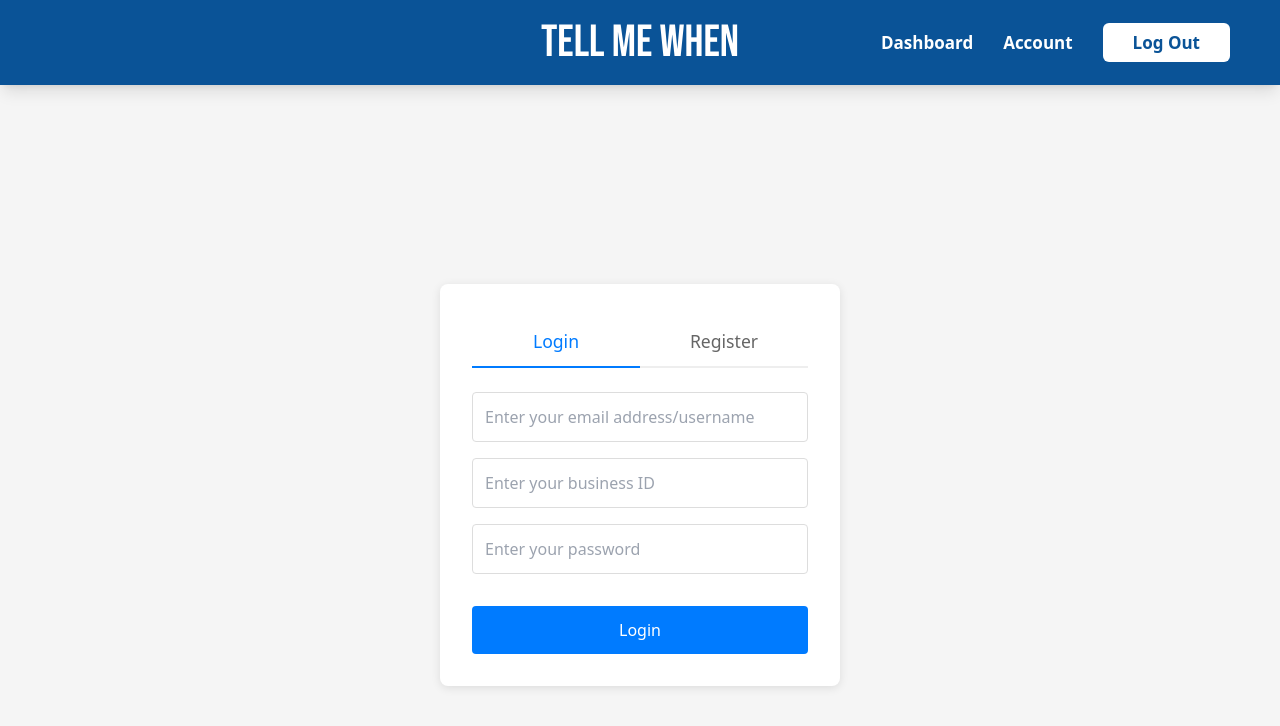
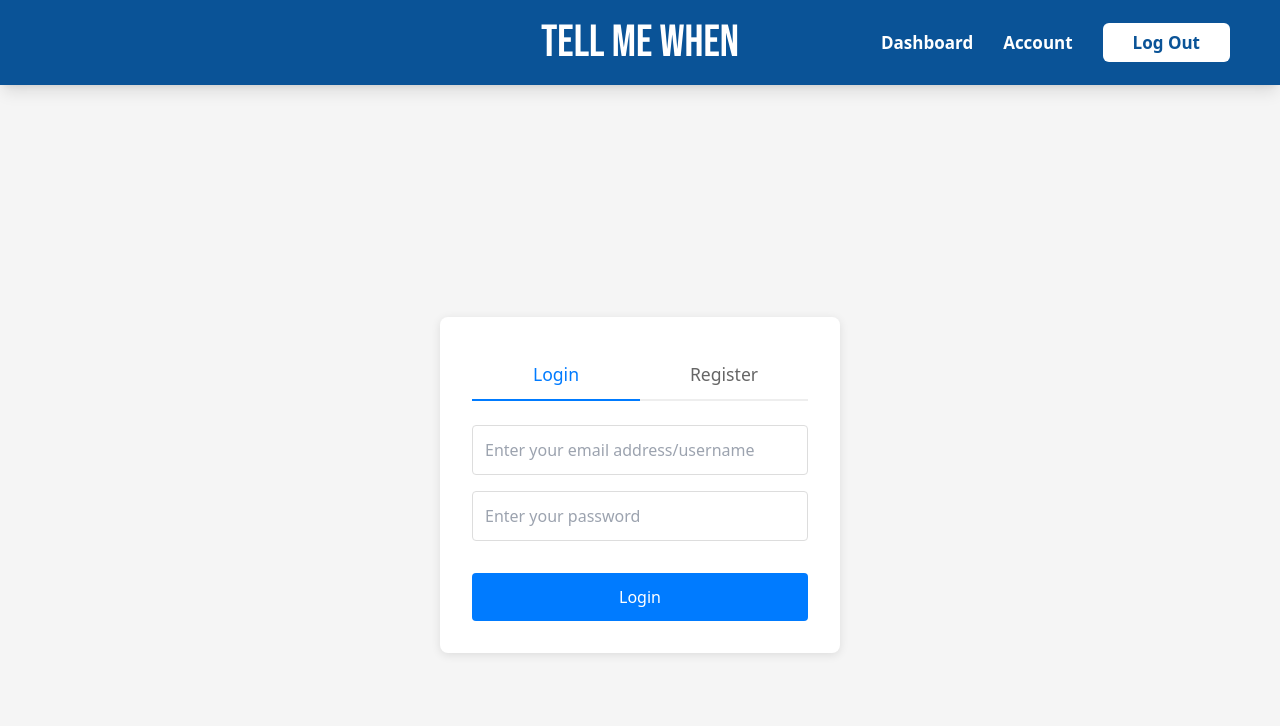
Before and after one commit to HufsaHaq/tellmewhen, a Next.js app in the folder tellmewhen/: page /auth in a window 1280 px wide. Shown: the top 726 px of the page. Built offline with nearby package versions, Linux system fonts and the light colour scheme.

Commit message:
Business ID removed from login but kept in registration

```diff
--- a/tellmewhen/src/app/auth/page.jsx
+++ b/tellmewhen/src/app/auth/page.jsx
@@ -110,7 +110,7 @@ const AuthPage = () => {
                         onChange={(e) => setEmail(e.target.value)}
                         required
                     />
-
+                    {activeTab == 'register' && (
                         <input
                             type="text"
                             placeholder="Enter your business ID"
@@ -119,6 +119,7 @@ const AuthPage = () => {
                             style={styles.input}
                             required
                         />
+                    )}
 
                     <input
                         type="password"
```
Lines whose indentation alone changed are shown as unchanged.
